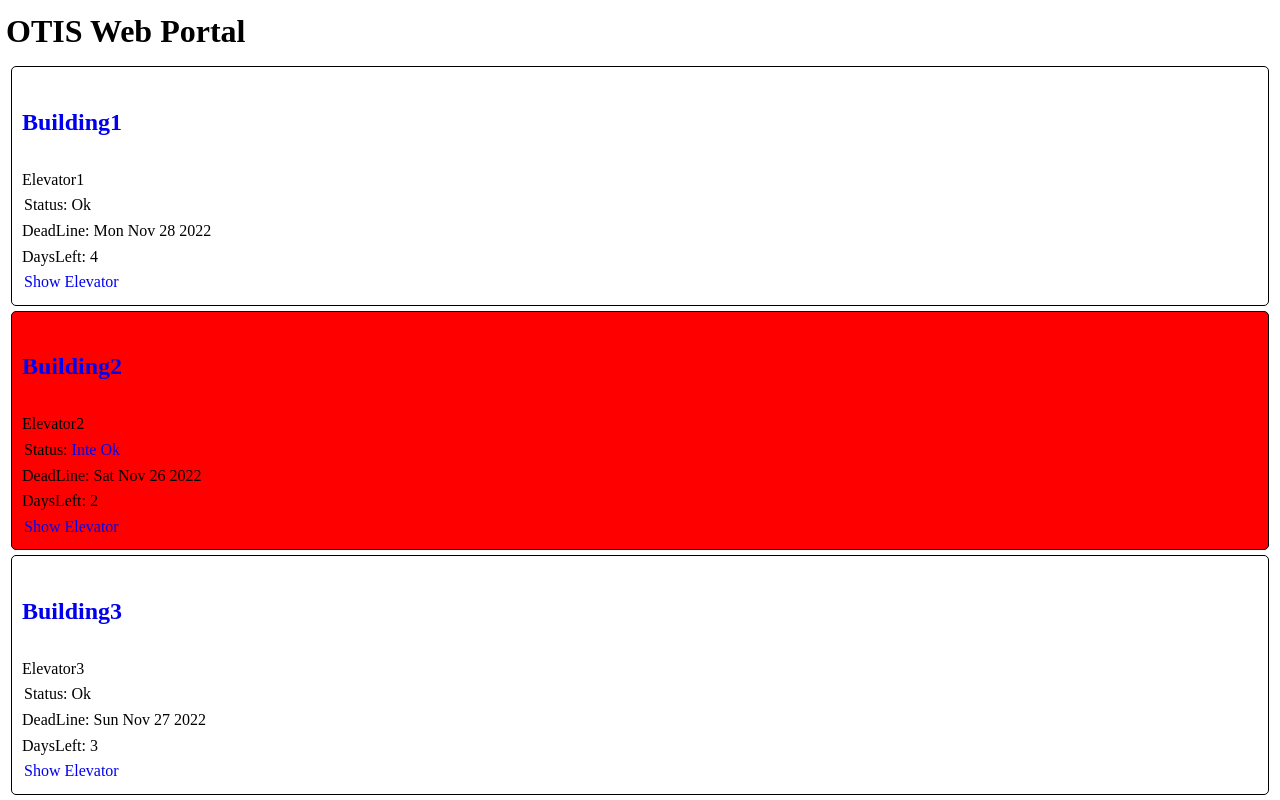
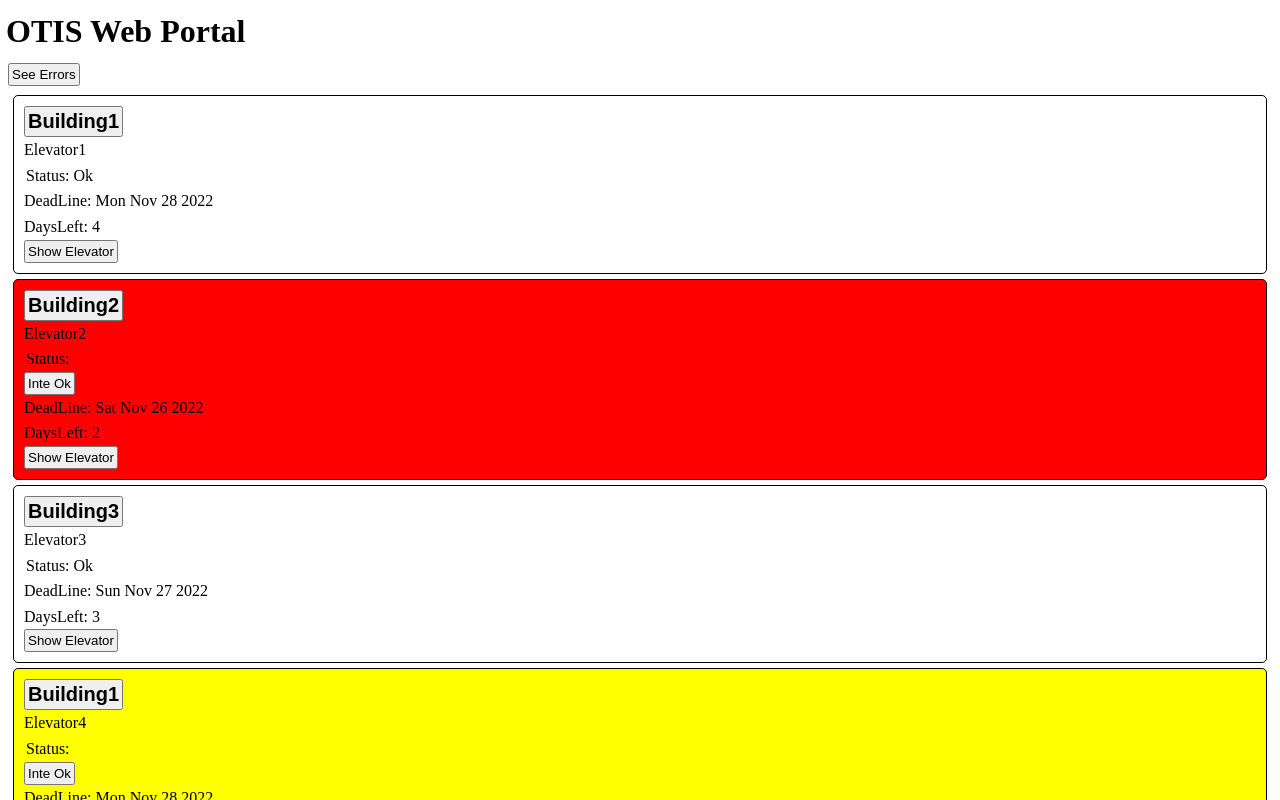
Before and after one commit to bap-ba-bip-boop/elevator.portal.frontend, a React (Create React App) app: page / in a window 1280 px wide. Shown: the top 800 px of the page. Built offline with nearby package versions, Linux system fonts and the light colour scheme.

Commit message:
removed anchors and added back button to errorpage

```diff
--- a/src/Components/ElevatorIndexPanel.js
+++ b/src/Components/ElevatorIndexPanel.js
@@ -37,14 +37,14 @@ export const ElevatorIndexPanel = (props) => {
     }
     return (
       <div className='ElevatorIndexPanelContainer' style={setBackground(props.DaysLeft)}>
-        <a href='#' onClick={() => redirectToBuildingPage(props.BuildingId)}><h2>{props.BuildingName}</h2></a>
+        <button onClick={() => redirectToBuildingPage(props.BuildingId)}><h2>{props.BuildingName}</h2></button>
 
         <p>{props.Name}</p>
         <span>Status:</span>
-        {props.ErrorStatus !== "Ok" ? <a href='#' onClick={() => redirectToErrorPage(props.ErrorReportId)}>{props.ErrorStatus}</a> : <span>{props.ErrorStatus}</span>}
+        {props.ErrorStatus !== "Ok" ? <button onClick={() => redirectToErrorPage(props.ErrorReportId)}>{props.ErrorStatus}</button> : <span>{props.ErrorStatus}</span>}
         <p>DeadLine: {props.DeadLine}</p>
         <p>DaysLeft: {props.DaysLeft}</p>
-        <a href='#' onClick={() => redirectToElevator(props.ElevatorId)}>Show Elevator</a>
+        <button onClick={() => redirectToElevator(props.ElevatorId)}>Show Elevator</button>
       </div>
     )
 }
--- a/src/Components/Pages/Elevator/ElevatorIndex.js
+++ b/src/Components/Pages/Elevator/ElevatorIndex.js
@@ -3,9 +3,9 @@ import { ElevatorIndexPanel } from '../../ElevatorIndexPanel';
 
 export const ElevatorIndex = (props) => {
 
-    var [sortingValue, setSortingValue] = useState("shortestErrors")
+    var [sortingValue, setSortingValue] = useState("")
 
-    var calculateDaysLeft = (deadline) =>
+    const calculateDaysLeft = (deadline) =>
     {
         var date1 = new Date(deadline);
         var date2 = new Date();
@@ -17,24 +17,18 @@ export const ElevatorIndex = (props) => {
     }
 
     const orderby = (elevatorList) => {
-        var returnList;
-        if(sortingValue === "shortestDate")
+        var returnList = elevatorList;
+
+        const sortByShortestDaysLeft = (list) =>
         {
-            returnList = elevatorList.sort( (elevator1, elevator2) => calculateDaysLeft(elevator1.DeadLine) > calculateDaysLeft(elevator2.DeadLine));
+            return list.sort( (elevator1, elevator2) => calculateDaysLeft(elevator1.DeadLine) > calculateDaysLeft(elevator2.DeadLine));
         }
-        if(sortingValue === "errorsFirst")
-        {
-            returnList = elevatorList.sort((elevator1) => elevator1.ErrorStatus === "Ok");
-        }
+
         if(sortingValue === "shortestErrors")
         {
-            returnList = elevatorList.sort(elevator => elevator.ErrorStatus === "Ok");
+            returnList = returnList.sort(elevator => elevator.ErrorStatus === "Ok");
             const splitIndex = returnList.findIndex(elevator => elevator.ErrorStatus === "Ok");
-            var errorList = returnList.slice(0, splitIndex );
-            errorList = errorList.sort( (elevator1, elevator2) => calculateDaysLeft(elevator1.DeadLine) > calculateDaysLeft(elevator2.DeadLine));
-            var okList = returnList.slice(splitIndex).sort( (elevator1, elevator2) => calculateDaysLeft(elevator1.DeadLine) > calculateDaysLeft(elevator2.DeadLine));
-
-            returnList = errorList.concat(okList);
+            returnList = sortByShortestDaysLeft(returnList.slice(0, splitIndex)).concat(sortByShortestDaysLeft(returnList.slice(splitIndex)));
         }
 
         return returnList;
@@ -126,9 +120,13 @@ export const ElevatorIndex = (props) => {
         }
     ];
 
-
-  return (
+    return (
     <>
+        <div>
+            <button onClick={() => setSortingValue("shortestErrors")}>See Errors</button>
+            {sortingValue != "" && <button onClick={() => setSortingValue("")}>reset</button>}
+        </div>
+        <section>
         {
         orderby(Elevators).map( elevator =>
             <ElevatorIndexPanel
@@ -147,6 +145,7 @@ export const ElevatorIndex = (props) => {
             />
             )
         }
+        </section>
     </>
-  )
+    )
 }
--- a/src/Components/Pages/Elevator/ElevatorView.js
+++ b/src/Components/Pages/Elevator/ElevatorView.js
@@ -74,7 +74,7 @@ export const ElevatorView = (props) => {
 
     return (
         <>
-            <a href='#' onClick={()=>props.SelectPageFunction("ElevatorIndex")}>Back</a>
+            <button onClick={()=>props.SelectPageFunction("ElevatorIndex")}>Back</button>
             <h2>{elevator && elevator.name}</h2>
             <h3>Building: {elevator && elevator.buildingName}</h3>
             <h3>Company: {elevator && elevator.companyName}</h3>
--- a/src/Components/Pages/ErrorReport/ErrorReport.js
+++ b/src/Components/Pages/ErrorReport/ErrorReport.js
@@ -10,7 +10,8 @@ export class ErrorReport extends Component {
         this.state = {
             status: '',
             assignedTechnician: '',
-            comments: ''
+            comments: '',
+            SelectPageFunction: props.SelectPageFunction
         }
     }
 
@@ -40,6 +41,8 @@ export class ErrorReport extends Component {
     render() {
         const { status, assignedTechnician, comments } = this.state
      return (
+        <>
+        <button onClick={()=>this.state.SelectPageFunction("ElevatorIndex")}>Back</button>
         <form onSubmit={this.handleSubmit}>
             <div>
                 <label>Status</label>
@@ -66,7 +69,7 @@ export class ErrorReport extends Component {
             </br>
             <button type="submit">Submit</button>
         </form>
-
+        </>
     )
   }
 }
```
